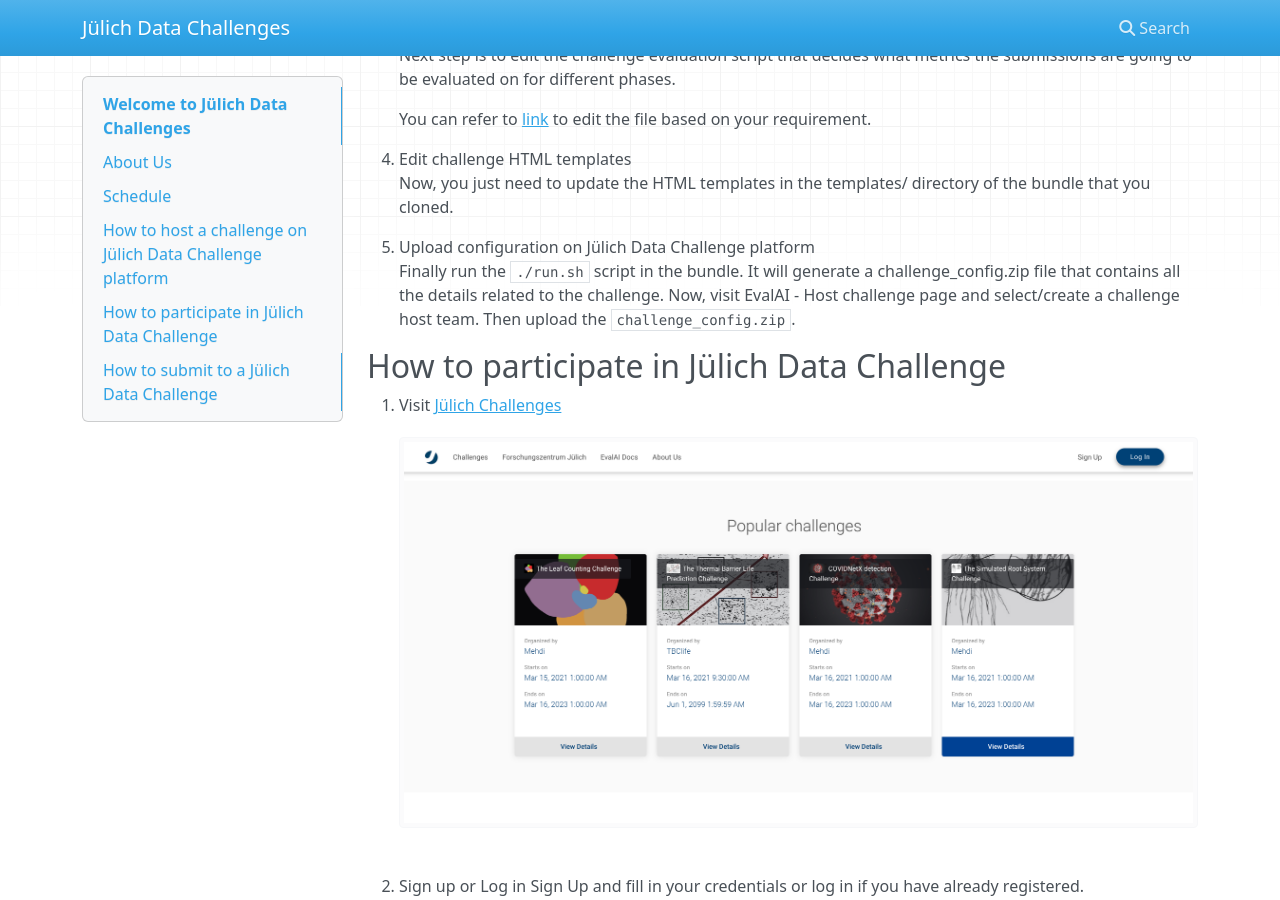
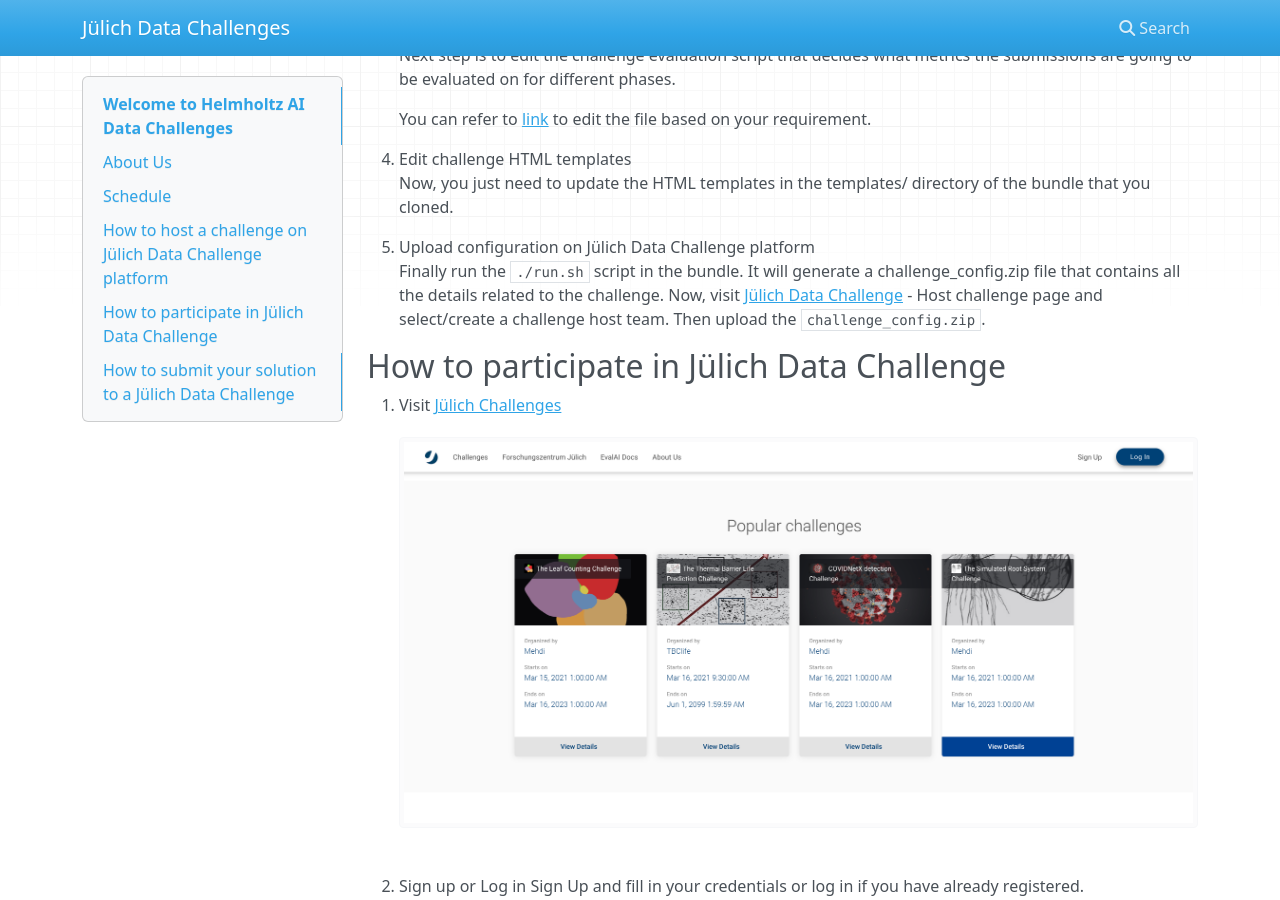
Before and after one commit to HelmholtzAI-FZJ/juelich_challenges_readthedoc, an MkDocs documentation site: the page built from docs/index.md, in a window 1280 px wide and 900 px high, scrolled down 893 px. Built offline with MkDocs 1.6.1, drawn with Linux system fonts in a browser that asks for light colours; nearby versions of some CDN libraries; some of the changed text lies outside the part shown.

Commit message:
changed link

```diff
--- a/docs/index.md
+++ b/docs/index.md
@@ -1,4 +1,4 @@
-# Welcome to Jülich Data Challenges
+# Welcome to Helmholtz AI Data Challenges
 
 ## About Us
 
@@ -28,7 +28,7 @@ The hackathon is scheduled for 4 days as a fully virtual event. The first day is
     Now, you just need to update the HTML templates in the templates/ directory of the bundle that you cloned.
 
 5. Upload configuration on Jülich Data Challenge platform <br />
-    Finally run the `./run.sh` script in the bundle. It will generate a challenge_config.zip file that contains all the details related to the challenge. Now, visit EvalAI - Host challenge page and select/create a challenge host team. Then upload the `challenge_config.zip`.
+    Finally run the `./run.sh` script in the bundle. It will generate a challenge_config.zip file that contains all the details related to the challenge. Now, visit [Jülich Data Challenge](https://data-challenges.fz-juelich.de/) - Host challenge page and select/create a challenge host team. Then upload the `challenge_config.zip`.
 
 ## How to participate in Jülich Data Challenge
 1. Visit [Jülich Challenges](https://data-challenges.fz-juelich.de/)
@@ -55,7 +55,7 @@ Create a participant team if there isn’t any or you can select from the existi
 
 
 
-## How to submit to a Jülich Data Challenge
+## How to submit your solution to a Jülich Data Challenge
 You can go to the [link](https://storage.data-challenges.fz-juelich.de/) to download the files associated with the challenge. Each Jülich Data challenge comes with a zip files containing the datasets and information about the challenge and a Jupyter Notebook.
 
     ### Challenge Layout
```
Also changed, not shown: README.md (+1 -1 lines).
